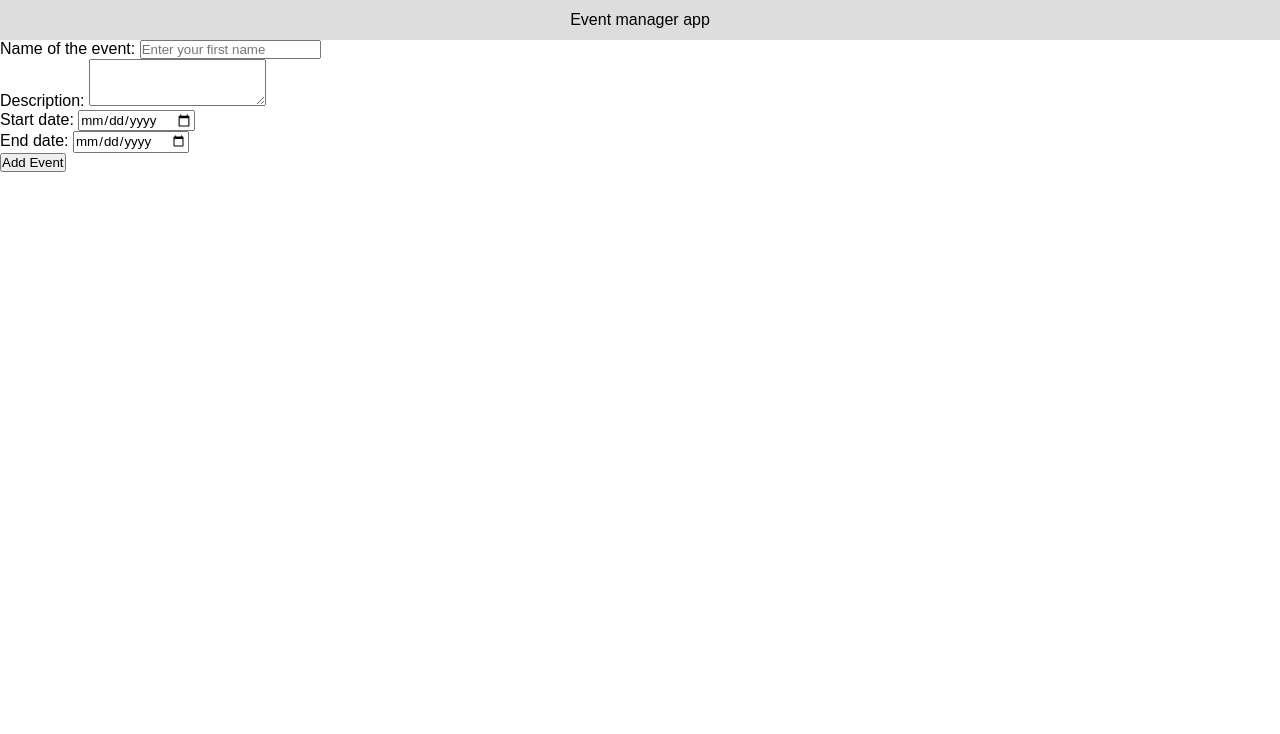
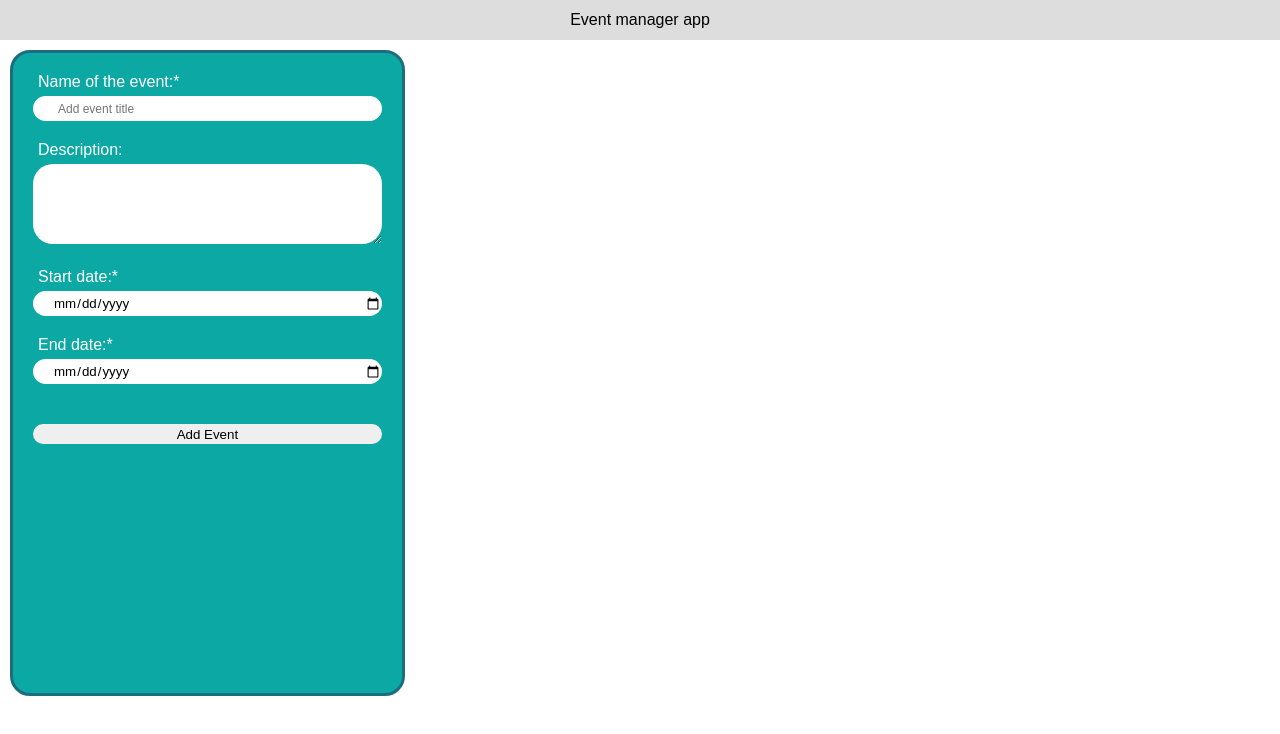
Before and after one commit to pragyes31/Event-Manager-App, a website built with Parcel: page index.html in a window 1280 px wide. Built offline with nearby package versions, Linux system fonts and the light colour scheme; a web font is replaced by a local one.

Commit message:
Form styled

```diff
--- a/index.html
+++ b/index.html
@@ -8,43 +8,42 @@
   <body>
     <div id="event-manager-app">
       <header>Event manager app</header>
+      <div class="app-content">
         <div class="add-event-form">
           <form id="add-event">
             <div class="form-field">
-            <label for="title-input">Name of the event: </label>
+              <label for="title-input">Name of the event:* </label><br />
               <input
                 class="form-input"
                 type="text"
                 id="title-input"
-              placeholder="Enter your first name"
+                placeholder="Add event title"
                 required
               />
             </div>
             <div class="form-field">
-            <label for="description-input">Description: </label>
+              <label for="description-input">Description: </label><br />
               <textarea
                 class="full-width"
-              rows="3"
+                rows="5"
                 id="description-input"
               ></textarea>
             </div>
             <div class="form-field">
-            <label for="start-date-input">Start date: </label>
+              <label for="start-date-input">Start date:* </label><br />
               <input
                 class="form-input"
                 type="date"
                 id="start-date-input"
-              placeholder="Enter your first name"
                 required
               />
             </div>
             <div class="form-field">
-            <label for="end-date-input">End date: </label>
+              <label for="end-date-input">End date:* </label><br />
               <input
                 class="form-input"
                 type="date"
                 id="end-date-input"
-              placeholder="Enter your first name"
                 required
               />
             </div>
@@ -53,10 +52,11 @@
                 Add Event
               </button>
             </div>
+            <div id="error-message"></div>
           </form>
         </div>
-      <div id="error-message"></div>
         <div id="events-list"></div>
+      </div>
     </div>
 
     <script src="src/index.js"></script>
--- a/src/styles.css
+++ b/src/styles.css
@@ -15,3 +15,65 @@ header {
   justify-content: center;
   align-items: center;
 }
+
+.app-content {
+  width: 100vw;
+  display: flex;
+}
+
+.add-event-form {
+  width: 400px;
+  height: 80vh;
+  background-color: #0ca8a3;
+  margin: 10px 20px 0px 10px;
+  color: #fff;
+  border: 3px solid #1c6e7d;
+  border-radius: 20px;
+}
+
+.form-field {
+  margin: 20px;
+}
+
+label {
+  margin-left: 5px;
+  display: inline-block;
+  margin-bottom: 5px;
+}
+
+.form-input {
+  width: 100%;
+  outline: none;
+  border: none;
+  border-radius: 20px;
+  height: 25px;
+  text-indent: 10px;
+}
+
+#description-input {
+  width: 100%;
+  outline: none;
+  border: none;
+  border-radius: 20px;
+  text-indent: 10px;
+  padding-top: 5px;
+}
+
+::placeholder {
+  font-size: 12px;
+  padding: 5px 15px;
+}
+
+#add-event-button {
+  width: 100%;
+  height: 20px;
+  outline: none;
+  border: none;
+  border-radius: 20px;
+  cursor: pointer;
+  margin-top: 20px;
+}
+
+#events-list {
+  width: calc(100vw - 400px);
+}
```
Lines whose indentation alone changed are shown as unchanged.
